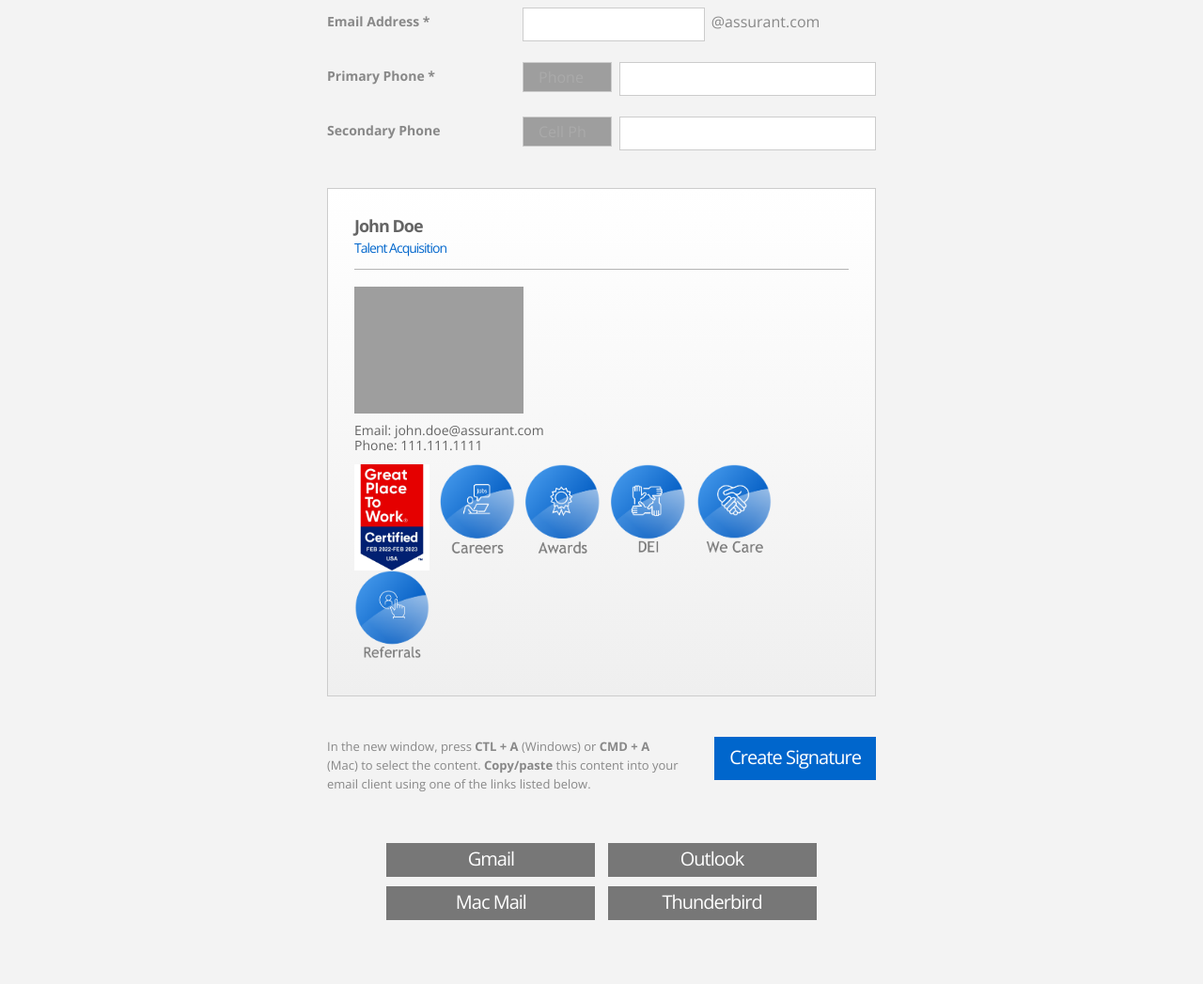
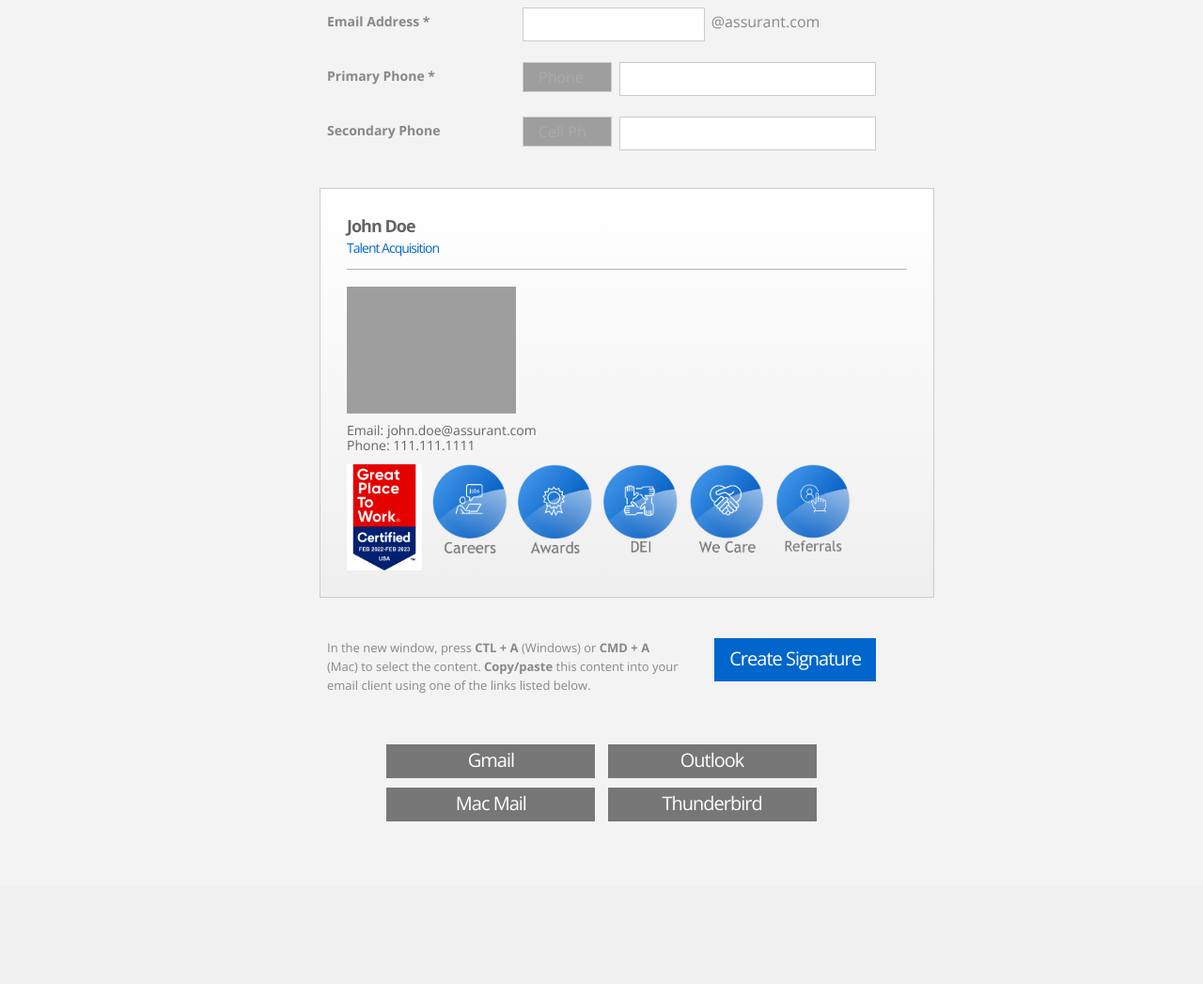
Before and after one commit to jonochocki/Assurant-Email-Signature-Generator, a PHP site: page / in a window 1280 px wide. Shown: the part 324-1371 px from the top of the page at 94% size. After the commit the page ends 1198 px from the top, so only its background shows below. Run offline with PHP 8.4, Linux system fonts and the light colour scheme; data that the repository does not hold is empty; grey boxes are pictures that could not be loaded.

Commit message:
Update style.css

```diff
--- a/style.css
+++ b/style.css
@@ -141,7 +141,7 @@ form input[type="text"]:focus{
 }
 
 .signature-preview{
-	width: 530px;
+	width: 600px;
 	font-size: 12px;
 	background: #fff;
 	border: 1px solid #ccc;
```
